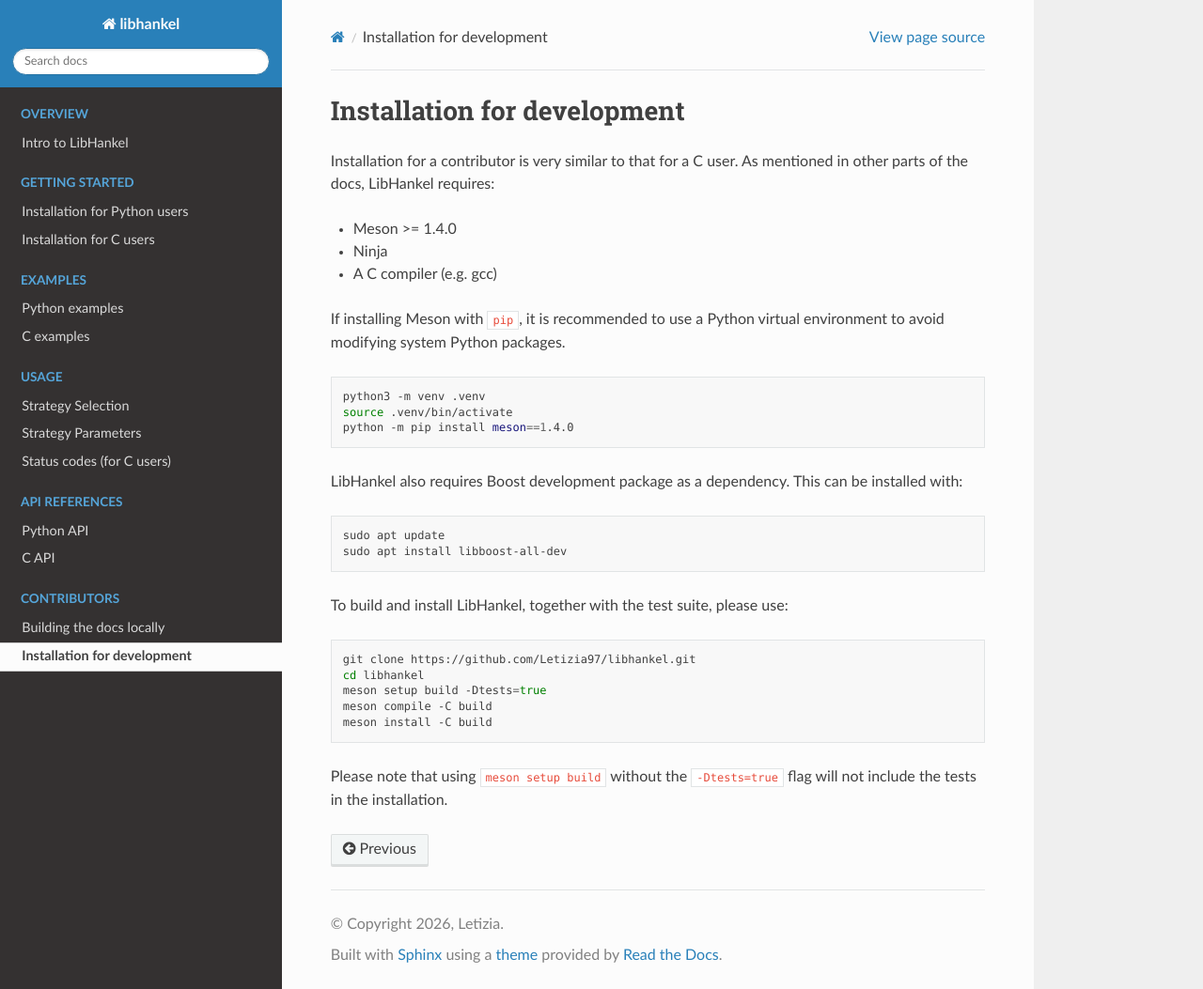
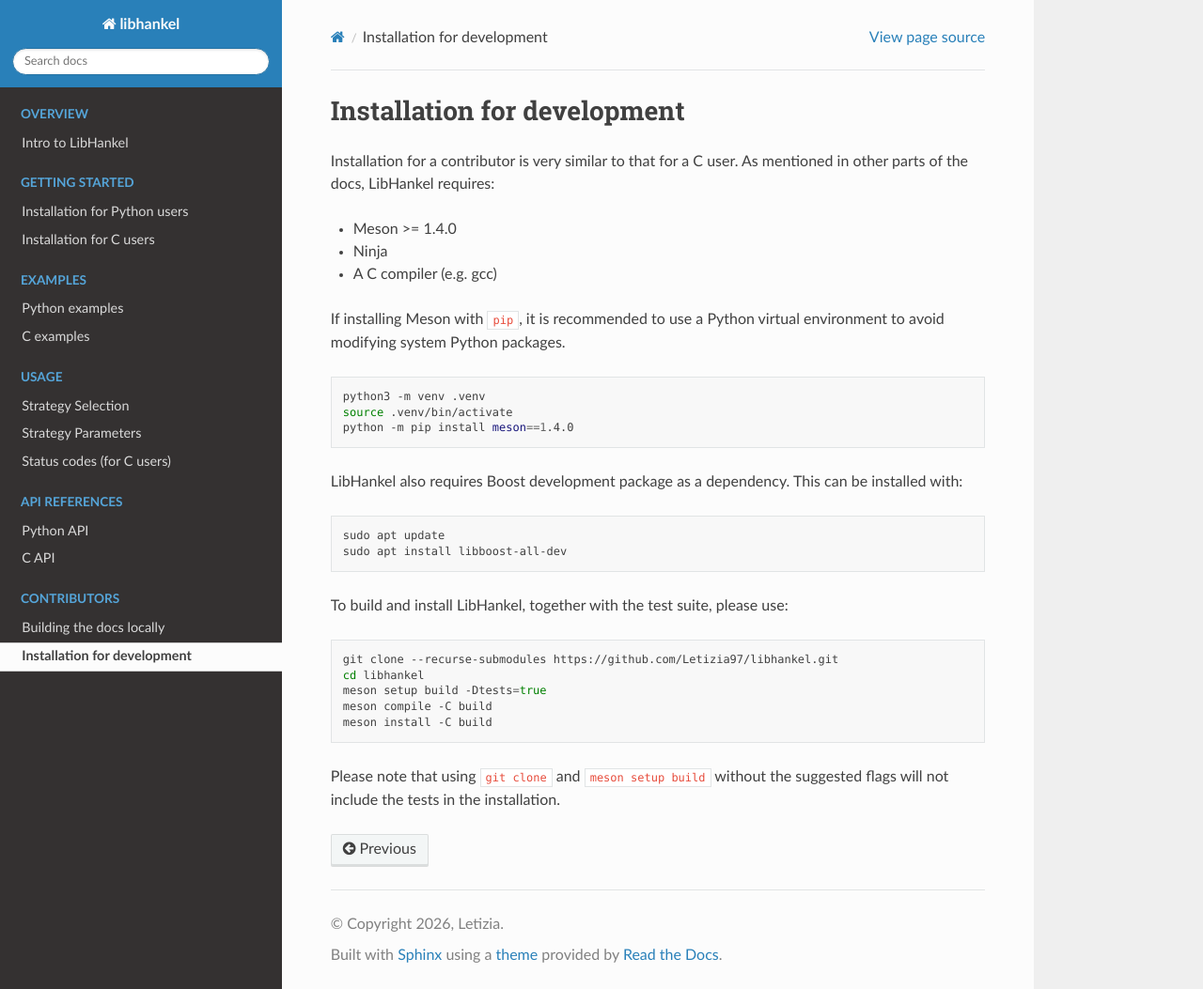
Before and after one commit to Letizia97/libhankel, a Sphinx documentation site: the page built from docs/source/contributors/installation_for_development.rst, in a window 1280 px wide and 1053 px high. Shown: the whole window at 94% size. Built offline with Sphinx 7.4.7 and the Read the Docs theme 3.1.0, drawn with Linux system fonts in a browser that asks for light colours.

Commit message:
Improve docs install for development

```diff
--- a/docs/source/contributors/installation_for_development.rst
+++ b/docs/source/contributors/installation_for_development.rst
@@ -32,11 +32,11 @@ To build and install LibHankel, together with the test suite, please use:
 
 .. code-block:: bash
 
-   git clone https://github.com/Letizia97/libhankel.git
+   git clone --recurse-submodules https://github.com/Letizia97/libhankel.git
    cd libhankel
    meson setup build -Dtests=true
    meson compile -C build
    meson install -C build
 
-Please note that using ``meson setup build`` without the ``-Dtests=true`` flag will not
+Please note that using ``git clone`` and ``meson setup build`` without the suggested flags will not
 include the tests in the installation.
```
